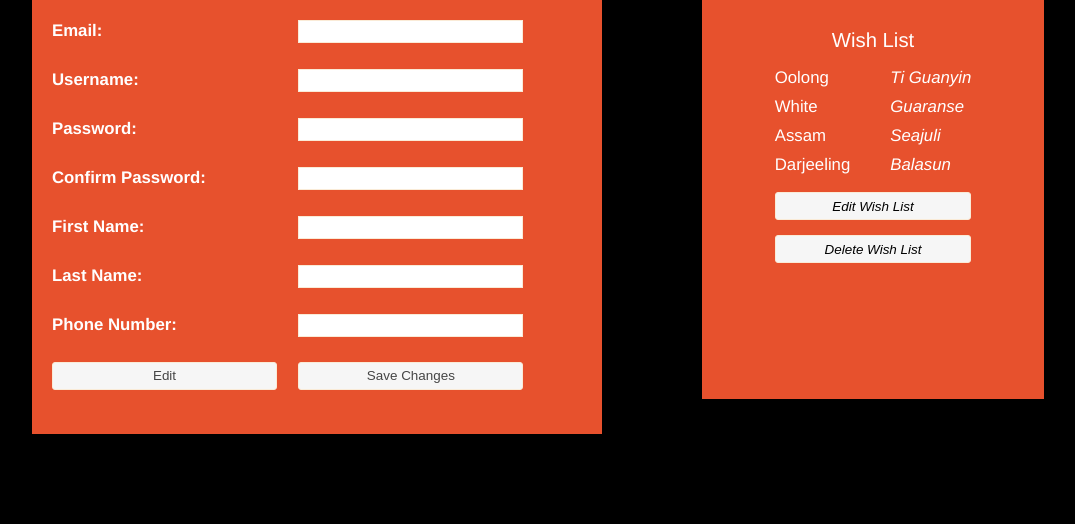
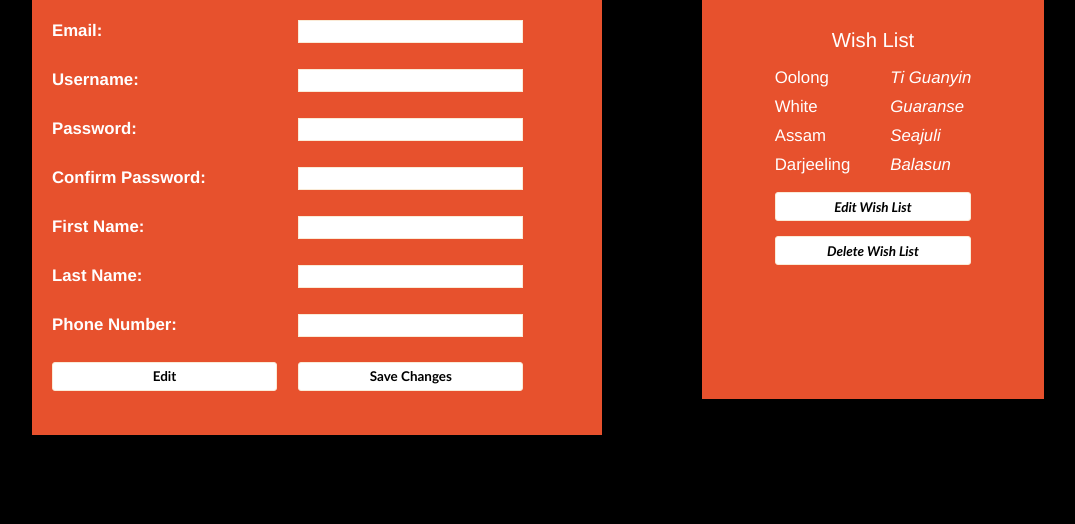
Before and after one commit to johnnyl-bcit/group7teatime, a PHP site: page /account.html in a window 1280 px wide. Shown: the part 239-763 px from the top of the page, without its empty margins (88-1163 px from the left). Run offline with PHP 8.4, Linux system fonts and the light colour scheme; some libraries are stand-ins or nearby versions.

Commit message:
Fixed formatting on Account page; added colour formatting on JQuery buttons

```diff
--- a/account.html
+++ b/account.html
@@ -6,7 +6,6 @@
 	<meta name="viewport" content="width=device-width, initial-scale=1">
 	<title>Tea Time - My Account</title>
 	<link rel="stylesheet" href="style/base.css">
-	<link rel="stylesheet" href="style/account.css">
 
 	<!-- Latest compiled and minified CSS -->
 	<link rel="stylesheet" href="http://maxcdn.bootstrapcdn.com/bootstrap/3.3.6/css/bootstrap.min.css">
@@ -29,6 +28,8 @@
       });
     });
     </script>
+
+	<link rel="stylesheet" href="style/account.css">
 </head>
 
 <body>
--- a/login.html
+++ b/login.html
@@ -6,7 +6,6 @@
 	<meta name="viewport" content="width=device-width, initial-scale=1">
 	<title>Tea Time - Login</title>
 	<link rel="stylesheet" href="style/base.css">
-	<link rel="stylesheet" href="style/loginsignup.css">
 
 	<!-- Latest compiled and minified CSS -->
 	<link rel="stylesheet" href="http://maxcdn.bootstrapcdn.com/bootstrap/3.3.6/css/bootstrap.min.css">
@@ -29,6 +28,8 @@
       });
     });
     </script>
+
+	<link rel="stylesheet" href="style/loginsignup.css">
 </head>
 
 <body>
--- a/style/account.css
+++ b/style/account.css
@@ -24,6 +24,7 @@ textarea:focus, input:focus {
 	margin-left: 50px;
 	margin-bottom:  25px;
 	width: 50%;
+    min-width:  500px;
 	background-color: #E7512D;
 	padding: 10px;
 	font-size: 1.2em;
@@ -39,7 +40,7 @@ textarea:focus, input:focus {
 }
 
 #form input {
-	width: 225px;
+    width:  225px;
 	font-size: 0.8em;
 	border: 1px solid #faebd7;
 }
@@ -60,6 +61,7 @@ textarea:focus, input:focus {
 	margin-left: 100px;
 	margin-bottom:  25px;
 	width: 30%;
+    min-width:  300px;
 	height: 400px;
 	background-color: #E7512D;
 	padding: 10px;
@@ -98,3 +100,16 @@ textarea:focus, input:focus {
 #submit {
 	color: black;
 }
+
+.ui-button {
+    color:  black;
+    background:  white;
+    font-family: "Calibri", sans-serif;
+    font-size: 1.2em;
+    font-weight: bold;
+}
+
+.ui-button:hover {
+    color: #E7512D;
+    background:  #faebd7;
+}
```
Also changed, not shown: style/loginsignup.css (+13 -0 lines).
